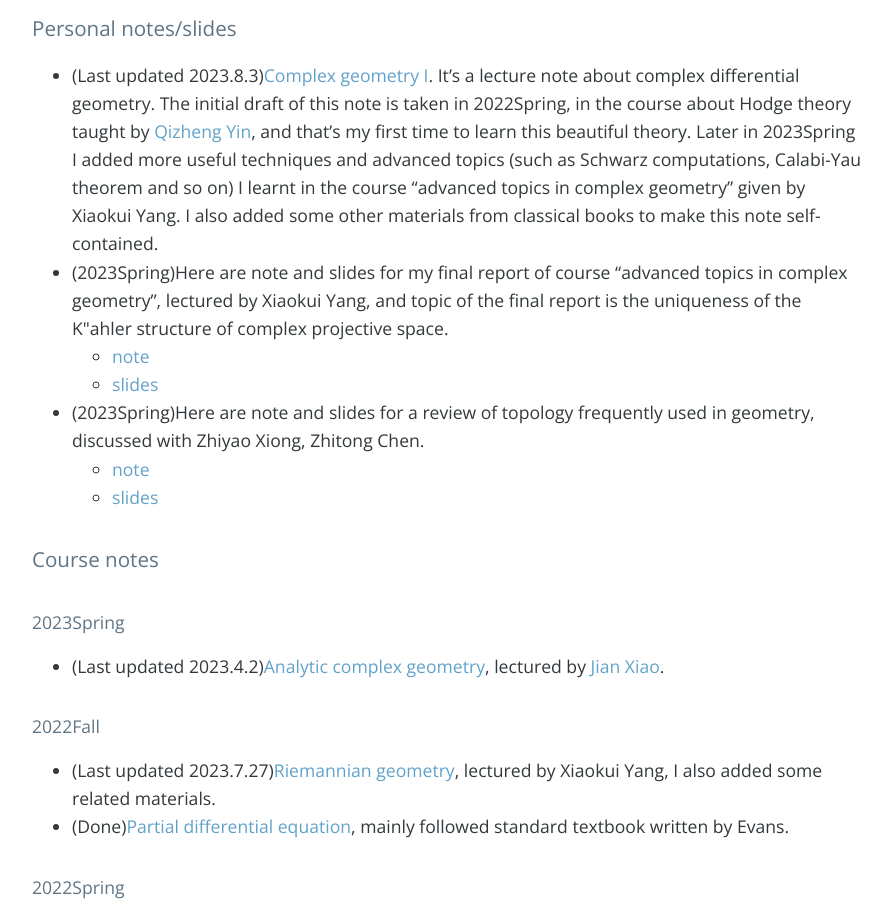
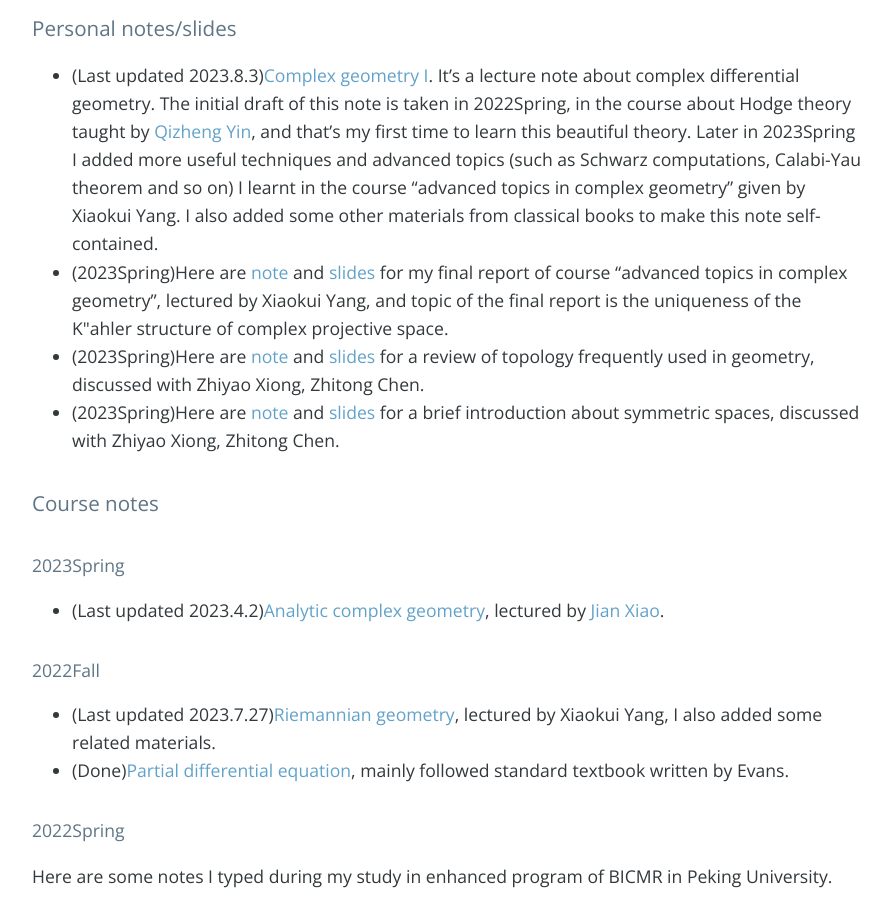
Before and after one commit to bowenl-math/bowenl-math.github.io, a Jekyll site: the page built from index.md, in a window 1280 px wide and 900 px high, scrolled down 945 px. Shown: the whole window, without its empty margins (192-1083 px from the left). Built offline with Jekyll 4.4.1, drawn with Linux system fonts in a browser that asks for light colours; nearby versions of some CDN libraries; our own code applies the rules of GitHub Pages for plain Markdown files; the list of posts is cut into pages by our own code; comment, search, counter and statistics services are not loaded.

Commit message:
update symmetric space

```diff
--- a/index.md
+++ b/index.md
@@ -14,12 +14,9 @@ Hello, I'm Bowen Liu, a Phd student in Mathematics Department of Tsinghua Univer
 
 ### Personal notes/slides
 * (Last updated 2023.8.3)[Complex geometry I](notes/personal notes/Complex_geometry_I/Complex_geometry_I.pdf). It's a lecture note about complex differential geometry. The initial draft of this note is taken in 2022Spring, in the course about Hodge theory taught by [Qizheng Yin](http://faculty.bicmr.pku.edu.cn/~qizheng/#), and that's my first time to learn this beautiful theory. Later in 2023Spring I added more useful techniques and advanced topics (such as Schwarz computations, Calabi-Yau theorem and so on) I learnt in the course “advanced topics in complex geometry" given by Xiaokui Yang. I also added some other materials from classical books to make this note self-contained.
-* (2023Spring)Here are note and slides for my final report of course “advanced topics in complex geometry", lectured by Xiaokui Yang, and topic of the final report is the uniqueness of the K\"ahler structure of complex projective space.
-   - [note](notes/personal notes/Uniqueness_CPn/note.pdf)
-   - [slides](notes/personal notes/Uniqueness_CPn/slides.pdf)
-* (2023Spring)Here are note and slides for a review of topology frequently used in geometry, discussed with Zhiyao Xiong, Zhitong Chen.
-   - [note](notes/personal notes/Review_of_topology/note.pdf)
-   - [slides](notes/personal notes/Review_of_topology/slides.pdf)
+* (2023Spring)Here are [note](notes/personal notes/Uniqueness_CPn/note.pdf) and [slides](notes/personal notes/Uniqueness_CPn/slides.pdf) for my final report of course “advanced topics in complex geometry", lectured by Xiaokui Yang, and topic of the final report is the uniqueness of the K\"ahler structure of complex projective space.
+* (2023Spring)Here are [note](notes/personal notes/Review_of_topology/note.pdf) and [slides](notes/personal notes/Review_of_topology/slides.pdf) for a review of topology frequently used in geometry, discussed with Zhiyao Xiong, Zhitong Chen.
+* (2023Spring)Here are [note](notes/personal notes/Symmetric_space/note.pdf) and [slides](notes/personal notes/Symmetric_space/slides.pdf) for a brief introduction about symmetric spaces, discussed with Zhiyao Xiong, Zhitong Chen.
 
 
 ### Course notes
```
Also changed, not shown: 5 other files.
